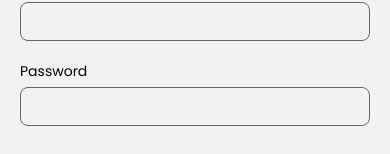
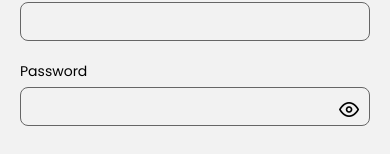
Before and after one commit to Okogod/medi-naija-patient-app, a React Native app: screen /AuthStackNavigator in a window 390 px wide. Shown: the part 280-434 px from the top of the page. Built offline with nearby package versions, Linux system fonts and the light colour scheme.

Commit message:
Add eye icons to password input fields, to toggle show and hide password

```diff
--- a/src/screens/auth_screens/LoginScreen.tsx
+++ b/src/screens/auth_screens/LoginScreen.tsx
@@ -8,7 +8,10 @@ import { SafeAreaView } from "react-native-safe-area-context";
 
 import { useState } from "react";
 
-import {  RootStackParamList } from "../../types/StacksParamList";
+import { RootStackParamList } from "../../types/StacksParamList";
+
+// Icons
+import { Feather } from '@expo/vector-icons';
 
 const LoginScreen = () => {
 
@@ -18,6 +21,8 @@ const LoginScreen = () => {
 
     const [emailError, setEmailError] = useState("");
     const [passwordError, setPasswordError] = useState("");
+
+    const [showPassword, setShowPassword] = useState(false);
 
     const GoToRegister = () => {
 
@@ -33,7 +38,7 @@ const LoginScreen = () => {
 
     const GoToHome = () => {
 
-        navigation.replace("MainTabNavigator", { screen: "HomeScreen"});
+        navigation.replace("MainTabNavigator", { screen: "HomeScreen" });
 
     }
 
@@ -71,15 +76,31 @@ const LoginScreen = () => {
 
                                 <Text className={`font-poppins-regular text-BlackColor`}>Password</Text>
 
-                                <TextInput className={`border-[1px] border-GreyColor p-[10px] rounded-[8px]`} />
+                                <View className={`border-[1px] border-GreyColor rounded-[8px]`}>
+
+                                    <TextInput secureTextEntry={!showPassword} className={`w-[90%] border-GreyColor p-[10px] rounded-[8px]`} />
+
+                                    <View className={`absolute right-[10px] top-[10px]`}>
+
+                                        {
+                                            showPassword == false ?
+                                                <Pressable onPress={() => setShowPassword(true)}>
+
+                                                    <Feather name="eye" size={20} color="black" />
+
+                                                </Pressable>
+                                                : <Pressable onPress={() => setShowPassword(false)}>
+
+                                                    <Feather name="eye-off" size={20} color="black" />
+
+                                                </Pressable>
+                                        }
+
+                                    </View>
+
+                                </View>
 
                                 {passwordError && <Text className={`text-RedColor font-poppins-regular`}>{passwordError}</Text>}
-
-                                <Pressable onPress={GoToForgotPassword} className={`flex-row gap-[3px]`}>
-
-                                    <Text className={`font-poppins-regular text-PinkColor`}>Forgot Password?</Text>
-
-                                </Pressable>
 
                             </View>
 
--- a/src/screens/auth_screens/RegisterScreen.tsx
+++ b/src/screens/auth_screens/RegisterScreen.tsx
@@ -6,9 +6,14 @@ import { NativeStackNavigationProp } from "@react-navigation/native-stack";
 
 import { SafeAreaView } from "react-native-safe-area-context";
 
-import { useState } from "react";
+import { useQuery } from "@tanstack/react-query";
+
+import { useState, useEffect } from "react";
 
 import { AuthStackParamList } from "../../types/StacksParamList";
+
+// Icons
+import { Feather } from '@expo/vector-icons';
 
 const RegisterScreen = () => {
 
@@ -16,10 +21,27 @@ const RegisterScreen = () => {
 
     const navigation = useNavigation<NativeStackNavigationProp<AuthStackParamList>>();
 
+    const [firstNameValue, setFirstNameValue] = useState("");
+    const [lastNameValue, setLastNameValue] = useState("");
+    const [emailValue, setEmailValue] = useState("");
+    const [passwordValue, setPasswordValue] = useState("");
+
     const [firstNameError, setFirstNameError] = useState("");
     const [lastNameError, setLastNameError] = useState("");
     const [emailError, setEmailError] = useState("");
     const [passwordError, setPasswordError] = useState("");
+
+
+    const [showPassword, setShowPassword] = useState(false);
+
+    // Patterns
+    const namePatterns = /^[A-Za-z]+$/
+
+    const sendRegistrationCodeRoute = `${process.env.EXPO_PUBLIC_API_URL}/patient/send-registration-code`
+
+
+
+
 
     const GoToLogin = () => {
 
@@ -29,7 +51,7 @@ const RegisterScreen = () => {
 
     const GoToVerifyRegistration = () => {
 
-        navigation.replace( "VerifyRegistrationCodeScreen" );
+        navigation.replace("VerifyRegistrationCodeScreen");
 
     }
 
@@ -38,7 +60,7 @@ const RegisterScreen = () => {
 
             <TouchableWithoutFeedback onPress={() => Keyboard.dismiss()}>
 
-                <View style={{height}} className={`gap-[30px]`}>
+                <View style={{ height }} className={`gap-[30px]`}>
 
                     <View>
 
@@ -50,7 +72,7 @@ const RegisterScreen = () => {
 
                     <KeyboardAvoidingView behavior="padding" keyboardVerticalOffset={100} >
 
-                        <ScrollView showsVerticalScrollIndicator={false}  contentContainerClassName={`mx-[20px] gap-[20px]`} >
+                        <ScrollView showsVerticalScrollIndicator={false} contentContainerClassName={`mx-[20px] gap-[20px]`} >
 
                             <View className={`gap-[5px]`}>
 
@@ -86,7 +108,29 @@ const RegisterScreen = () => {
 
                                 <Text className={`font-poppins-regular text-BlackColor`}>Password</Text>
 
-                                <TextInput className={`border-[1px] border-GreyColor p-[10px] rounded-[8px]`} />
+                                <View className={`border-[1px] border-GreyColor rounded-[8px]`}>
+
+                                    <TextInput secureTextEntry={!showPassword} className={`w-[90%] border-GreyColor p-[10px] rounded-[8px]`} />
+
+                                    <View className={`absolute right-[10px] top-[10px]`}>
+
+                                        {
+                                            showPassword == false ?
+                                                <Pressable onPress={() => setShowPassword(true)}>
+
+                                                    <Feather name="eye" size={20} color="black" />
+
+                                                </Pressable>
+                                                : <Pressable onPress={() => setShowPassword(false)}>
+
+                                                    <Feather name="eye-off" size={20} color="black" />
+
+                                                </Pressable>
+                                        }
+
+                                    </View>
+
+                                </View>
 
                                 {passwordError && <Text className={`text-RedColor font-poppins-regular`}>{passwordError}</Text>}
 
```
Also changed, not shown: 1 other file (tests, documents, lock files or other folders).
